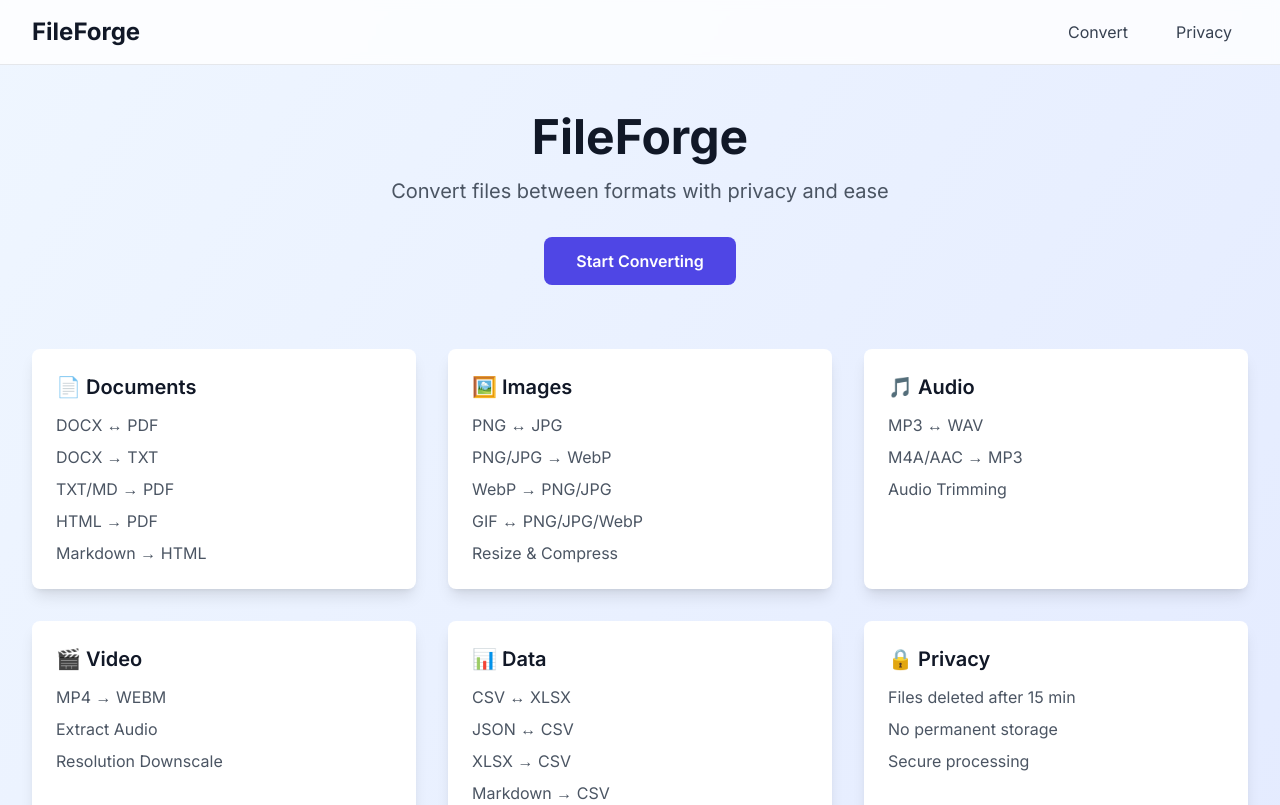
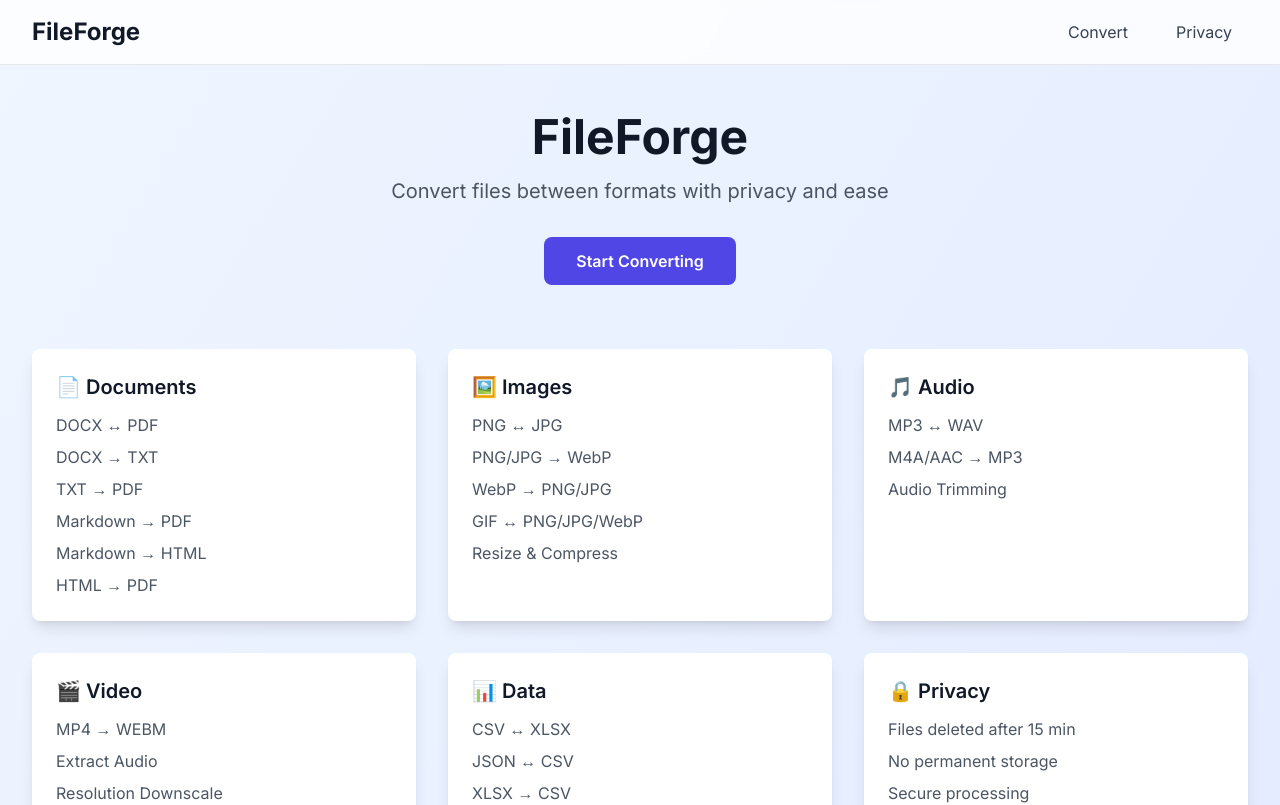
Before and after one commit to draphael123/masterconvert, a Next.js app: page / in a window 1280 px wide. Shown: the top 805 px of the page. Built offline with nearby package versions, Linux system fonts and the light colour scheme.

Commit message:
Explicitly list Markdown to PDF and CSV conversions on landing page

```diff
--- a/app/page.tsx
+++ b/app/page.tsx
@@ -53,9 +53,10 @@ export default function Home() {
             <ul className="text-gray-600 dark:text-gray-300 space-y-2">
               <li>DOCX ↔ PDF</li>
               <li>DOCX → TXT</li>
-              <li>TXT/MD → PDF</li>
+              <li>TXT → PDF</li>
+              <li>Markdown → PDF</li>
+              <li>Markdown → HTML</li>
               <li>HTML → PDF</li>
-              <li>Markdown → HTML</li>
             </ul>
           </div>
 
```
